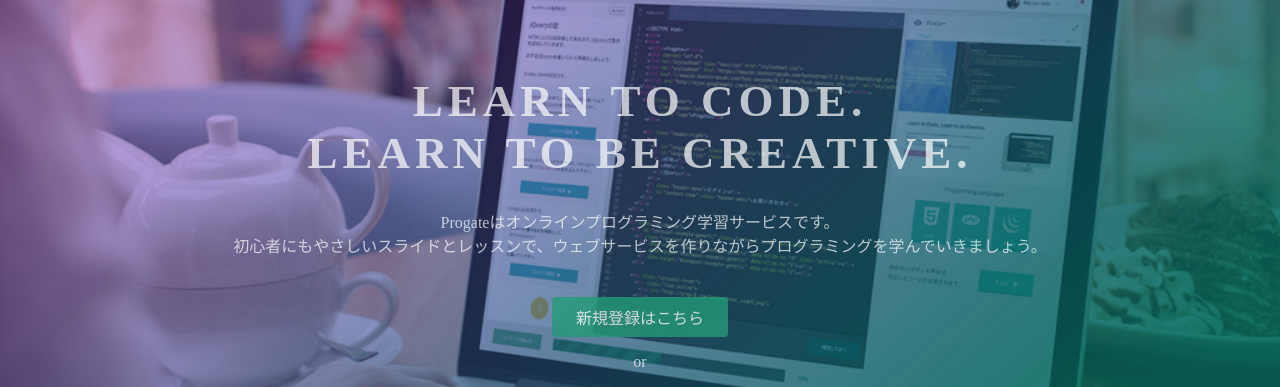
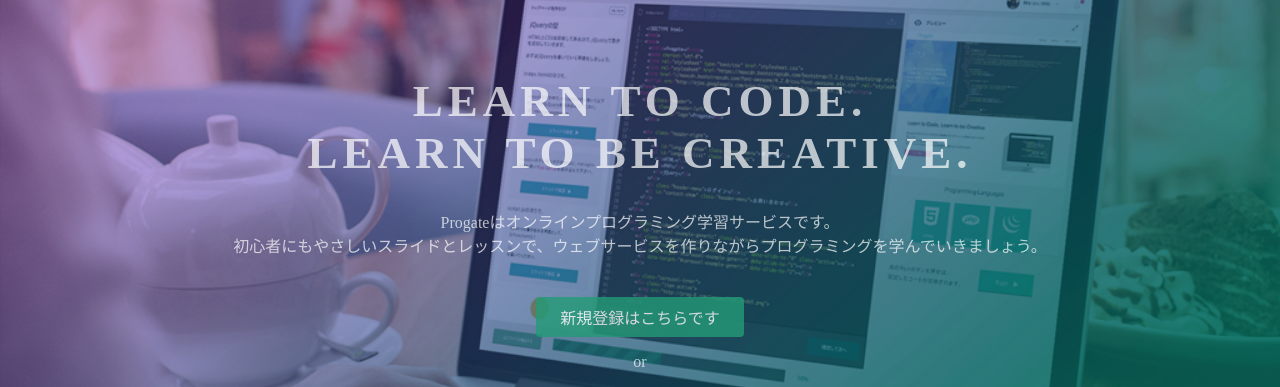
Before and after one commit to stelliter/stelliter, a plain HTML site: page index.html in a window 1280 px wide. Shown: the part 135-522 px from the top of the page. Drawn offline with Linux system fonts and the light colour scheme.

Commit message:
Update index.html

```diff
--- a/index.html
+++ b/index.html
@@ -26,7 +26,7 @@
       <h1>LEARN TO CODE.<br>LEARN TO BE CREATIVE.</h1>
       <p>Progateはオンラインプログラミング学習サービスです。<br>初心者にもやさしいスライドとレッスンで、ウェブサービスを作りながらプログラミングを学んでいきましょう。</p>
       <div class="btn-wrapper">
-        <a href="#" class="btn signup">新規登録はこちら</a>
+        <a href="#" class="btn signup">新規登録はこちらです</a>
         <p>or</p>
         <a href="#" class="btn facebook"><span class="fa fa-facebook"></span>Facebookで登録</a>
         <a href="#" class="btn twitter"><span class="fa fa-twitter"></span>Twitterで登録</a>
```
